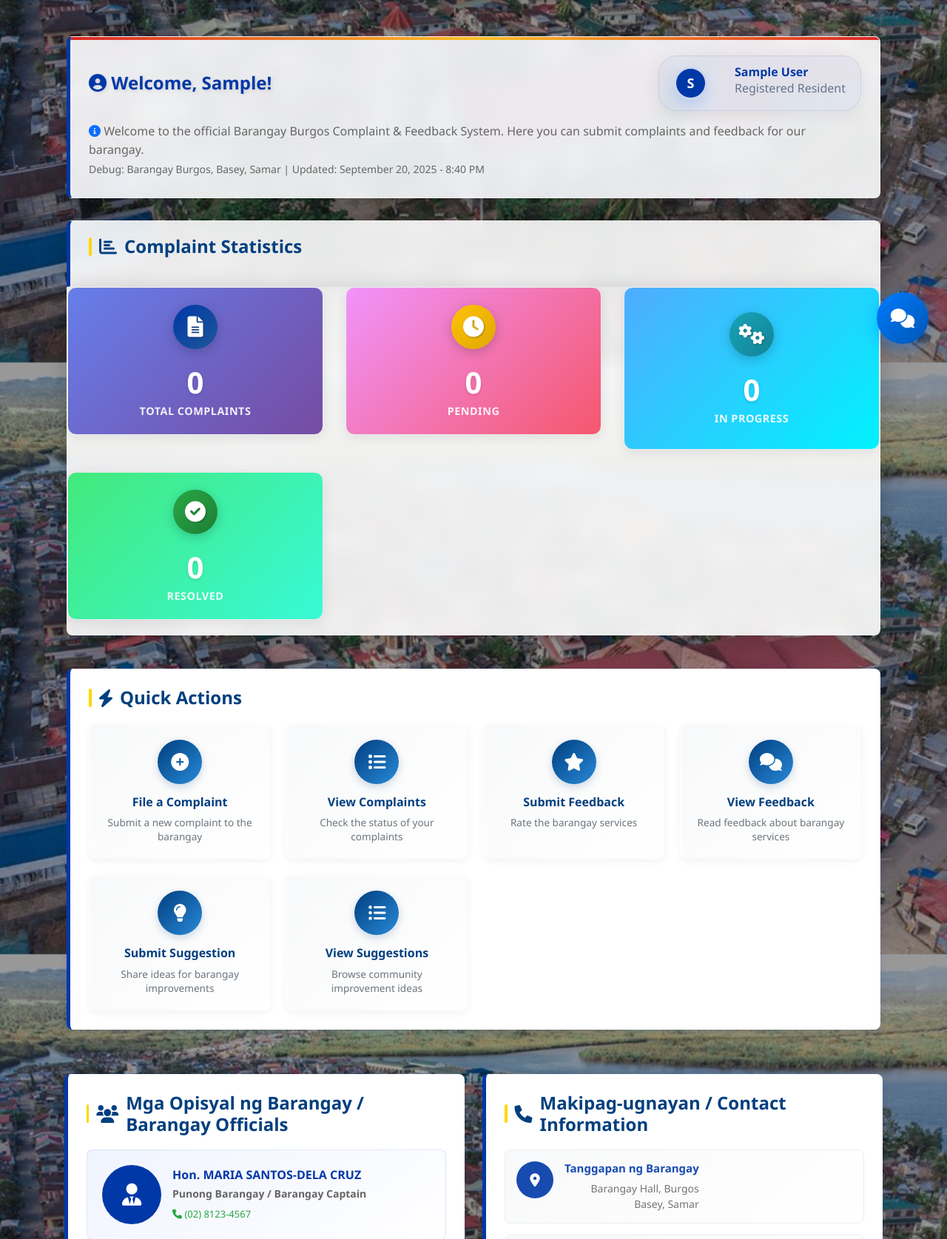
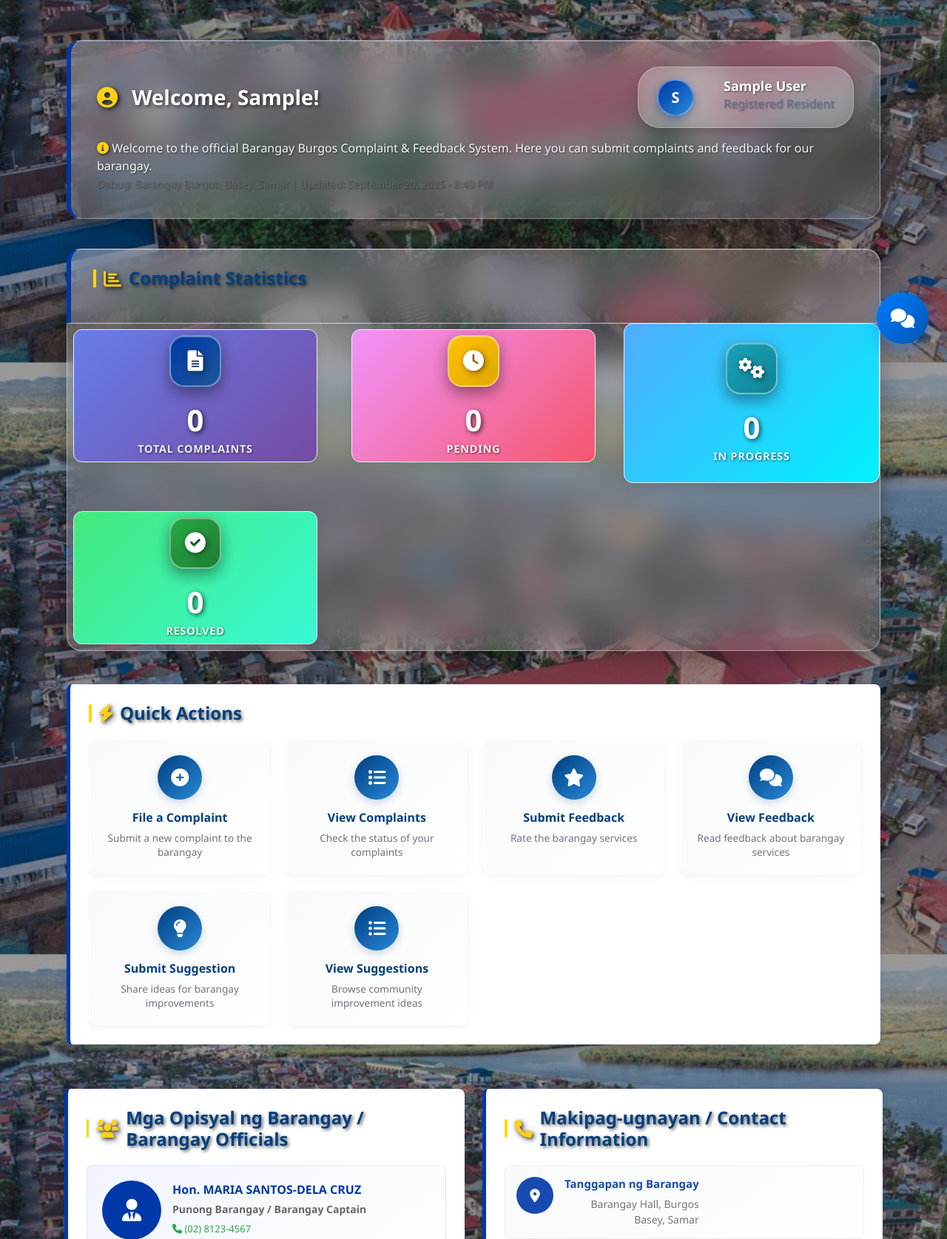
Before and after one commit to qwertyuiop547/mywebapp, a Django app: page /en/dashboard/resident/ in a window 1280 px wide. Shown: the part 310-1985 px from the top of the page at 74% size. Run offline with Django 5.2, Linux system fonts and the light colour scheme; the visitor is signed in with stand-in values (Sample User, id 1); data that the repository does not hold is empty; some libraries are stand-ins or nearby versions.

Commit message:
PREMIUM DASHBOARD: Complete glass morphism enhancement for statistics section with Philippine flag colors

```diff
--- a/templates/dashboard/resident_dashboard.html
+++ b/templates/dashboard/resident_dashboard.html
@@ -39,16 +39,48 @@
         color: #333;
     }
 
-    /* Dashboard Welcome Section */
+    /* Enhanced Dashboard Welcome Section - Beautiful Glass Morphism */
     .dashboard-welcome {
-        background: rgba(255, 255, 255, 0.9);
-        backdrop-filter: blur(10px);
-        border-radius: var(--border-radius);
-        padding: 25px;
-        margin: 25px 0;
-        box-shadow: 0 8px 32px rgba(0,0,0,0.2);
+        background: linear-gradient(135deg,
+            rgba(255, 255, 255, 0.25),
+            rgba(255, 255, 255, 0.1)
+        );
+        backdrop-filter: blur(20px);
+        -webkit-backdrop-filter: blur(20px);
+        border-radius: 20px;
+        padding: 35px;
+        margin: 30px 0;
+        box-shadow:
+            0 8px 32px rgba(0,0,0,0.3),
+            inset 0 1px 0 rgba(255,255,255,0.4);
         border: 1px solid rgba(255, 255, 255, 0.3);
-        border-left: 5px solid var(--ph-blue);
+        border-left: 6px solid var(--ph-blue);
+        position: relative;
+        overflow: hidden;
+        transition: all 0.3s ease;
+    }
+
+    .dashboard-welcome::before {
+        content: '';
+        position: absolute;
+        top: 0;
+        left: 0;
+        right: 0;
+        bottom: 0;
+        background: linear-gradient(135deg,
+            rgba(0, 56, 168, 0.1) 0%,
+            transparent 50%,
+            rgba(206, 17, 38, 0.05) 100%
+        );
+        pointer-events: none;
+        border-radius: 20px;
+    }
+
+    .dashboard-welcome:hover {
+        transform: translateY(-2px);
+        box-shadow:
+            0 12px 40px rgba(0,0,0,0.4),
+            inset 0 1px 0 rgba(255,255,255,0.5);
     }
 
     .welcome-header {
@@ -59,123 +91,213 @@
     }
 
     .welcome-title {
-        font-size: 24px;
-        color: var(--ph-blue);
+        font-size: 28px;
+        color: #ffffff;
         font-weight: 700;
         margin: 0;
+        text-shadow: 2px 2px 4px rgba(0,0,0,0.6);
+        position: relative;
+        z-index: 2;
+    }
+
+    .welcome-title i {
+        color: var(--ph-yellow);
+        margin-right: 12px;
+        filter: drop-shadow(2px 2px 4px rgba(0,0,0,0.4));
     }
 
     .welcome-message {
         margin: 0;
-        color: #666;
+        color: rgba(255, 255, 255, 0.95);
         font-size: 16px;
+        text-shadow: 1px 1px 2px rgba(0,0,0,0.5);
+        position: relative;
+        z-index: 2;
+        line-height: 1.5;
+    }
+
+    .welcome-message small {
+        color: rgba(255, 255, 255, 0.8);
+        text-shadow: 1px 1px 2px rgba(0,0,0,0.4);
+    }
+
+    .welcome-message .text-primary {
+        color: var(--ph-yellow) !important;
+        filter: drop-shadow(1px 1px 2px rgba(0,0,0,0.4));
     }
 
     .user-info {
         display: flex;
         align-items: center;
-        gap: 12px;
-        background: rgba(0,56,168,0.05);
-        padding: 12px 20px;
-        border-radius: 25px;
-        border: 1px solid rgba(0,56,168,0.1);
+        gap: 15px;
+        background: rgba(255, 255, 255, 0.2);
+        backdrop-filter: blur(10px);
+        padding: 15px 25px;
+        border-radius: 30px;
+        border: 1px solid rgba(255, 255, 255, 0.3);
+        position: relative;
+        z-index: 2;
+        box-shadow: 0 4px 15px rgba(0,0,0,0.2);
     }
 
     .user-avatar {
-        width: 45px;
-        height: 45px;
-        background: var(--ph-blue);
+        width: 50px;
+        height: 50px;
+        background: linear-gradient(135deg, var(--ph-blue), #2989d8);
         color: white;
         border-radius: 50%;
         display: flex;
         align-items: center;
         justify-content: center;
         font-weight: 700;
-        font-size: 18px;
+        font-size: 20px;
+        box-shadow: 0 4px 12px rgba(0,56,168,0.4);
+        border: 2px solid rgba(255,255,255,0.3);
     }
 
     .user-details h6 {
         margin: 0;
-        color: var(--ph-blue);
-        font-weight: 600;
-        font-size: 16px;
+        color: #ffffff;
+        font-weight: 700;
+        font-size: 18px;
+        text-shadow: 1px 1px 2px rgba(0,0,0,0.5);
     }
 
     .user-role {
         margin: 0;
-        color: #666;
-        font-size: 13px;
+        color: rgba(255, 255, 255, 0.85);
+        font-size: 14px;
         font-weight: 500;
-    }
-
-    /* Official Government Statistics Cards */
+        text-shadow: 1px 1px 2px rgba(0,0,0,0.4);
+    }
+
+    /* Enhanced Statistics Section - Premium Glass Design */
     .stats-section {
-        margin: 30px 0;
+        margin: 40px 0;
     }
 
     .section-header {
-        background: rgba(255, 255, 255, 0.9);
-        backdrop-filter: blur(10px);
-        padding: 20px 25px;
-        border-radius: var(--border-radius) var(--border-radius) 0 0;
-        border: 1px solid rgba(255, 255, 255, 0.3);
-        border-left: 5px solid var(--ph-blue);
+        background: linear-gradient(135deg,
+            rgba(255, 255, 255, 0.3),
+            rgba(255, 255, 255, 0.15)
+        );
+        backdrop-filter: blur(20px);
+        -webkit-backdrop-filter: blur(20px);
+        padding: 25px 30px;
+        border-radius: 20px 20px 0 0;
+        border: 1px solid rgba(255, 255, 255, 0.4);
+        border-left: 6px solid var(--ph-blue);
         margin-bottom: 0;
-        box-shadow: 0 8px 32px rgba(0,0,0,0.2);
+        box-shadow:
+            0 8px 32px rgba(0,0,0,0.3),
+            inset 0 1px 0 rgba(255,255,255,0.4);
+        position: relative;
+        overflow: hidden;
+    }
+
+    .section-header::before {
+        content: '';
+        position: absolute;
+        top: 0;
+        left: 0;
+        right: 0;
+        bottom: 0;
+        background: linear-gradient(135deg,
+            rgba(0, 56, 168, 0.08) 0%,
+            transparent 50%,
+            rgba(206, 17, 38, 0.04) 100%
+        );
+        pointer-events: none;
     }
 
     .section-title {
-        font-size: 18px;
-        color: var(--ph-blue);
+        font-size: 22px;
+        color: #ffffff;
         font-weight: 700;
         margin: 0;
         display: flex;
         align-items: center;
-        gap: 10px;
+        gap: 12px;
+        text-shadow: 2px 2px 4px rgba(0,0,0,0.6);
+        position: relative;
+        z-index: 2;
+    }
+
+    .section-title i {
+        color: var(--ph-yellow);
+        filter: drop-shadow(2px 2px 4px rgba(0,0,0,0.4));
     }
 
     .stats-grid {
         display: grid;
         grid-template-columns: repeat(4, 1fr);
-        gap: 0;
-        background: rgba(255, 255, 255, 0.9);
-        backdrop-filter: blur(10px);
+        gap: 2px;
+        background: linear-gradient(135deg,
+            rgba(255, 255, 255, 0.25),
+            rgba(255, 255, 255, 0.1)
+        );
+        backdrop-filter: blur(20px);
+        -webkit-backdrop-filter: blur(20px);
         padding: 0;
-        border-radius: 0 0 var(--border-radius) var(--border-radius);
-        border: 1px solid rgba(255, 255, 255, 0.3);
+        border-radius: 0 0 20px 20px;
+        border: 1px solid rgba(255, 255, 255, 0.4);
         border-top: none;
-        box-shadow: 0 8px 32px rgba(0,0,0,0.2);
+        box-shadow:
+            0 8px 32px rgba(0,0,0,0.3),
+            inset 0 1px 0 rgba(255,255,255,0.4);
         overflow: hidden;
         align-items: stretch;
+        position: relative;
+    }
+
+    .stats-grid::before {
+        content: '';
+        position: absolute;
+        top: 0;
+        left: 0;
+        right: 0;
+        bottom: 0;
+        background: linear-gradient(135deg,
+            rgba(0, 56, 168, 0.05) 0%,
+            transparent 50%,
+            rgba(206, 17, 38, 0.03) 100%
+        );
+        pointer-events: none;
     }
 
     .stat-card {
-        background: transparent !important;
-        padding: 30px 20px !important;
-        border: none !important;
-        border-radius: 0 !important;
+        background: linear-gradient(135deg,
+            rgba(255, 255, 255, 0.2),
+            rgba(255, 255, 255, 0.1)
+        ) !important;
+        backdrop-filter: blur(10px) !important;
+        padding: 35px 25px !important;
+        border: 1px solid rgba(255, 255, 255, 0.3) !important;
+        border-radius: 15px !important;
         text-align: center !important;
         position: relative !important;
         transition: all 0.3s ease !important;
-        height: 200px !important;
+        height: 180px !important;
         display: flex !important;
         flex-direction: column !important;
         justify-content: space-evenly !important;
         align-items: center !important;
         box-sizing: border-box !important;
-    }
-
-    .stat-card:not(:last-child) {
-        border-right: 1px solid #e9ecef;
+        margin: 8px !important;
+        z-index: 2;
     }
 
     .stat-card:hover {
-        background: #f8f9fa !important;
-        transform: translateY(-3px) !important;
-        box-shadow: 0 8px 25px rgba(0,0,0,0.1) !important;
-        border-radius: var(--border-radius) !important;
-        margin: 5px !important;
-        z-index: 2 !important;
+        background: linear-gradient(135deg,
+            rgba(255, 255, 255, 0.35),
+            rgba(255, 255, 255, 0.15)
+        ) !important;
+        transform: translateY(-5px) !important;
+        box-shadow:
+            0 12px 40px rgba(0,0,0,0.4),
+            inset 0 1px 0 rgba(255,255,255,0.5) !important;
+        border: 1px solid rgba(255, 255, 255, 0.5) !important;
+        z-index: 3 !important;
     }
 
     /* Individual card border colors */
@@ -214,63 +336,74 @@
     }
 
     .stat-card .stat-number {
-        font-size: 36px !important;
+        font-size: 42px !important;
         font-weight: 800 !important;
-        color: var(--ph-blue) !important;
+        color: #ffffff !important;
         margin: 0 !important;
         line-height: 1 !important;
-        text-shadow: 0 2px 4px rgba(0,0,0,0.1) !important;
+        text-shadow: 2px 2px 6px rgba(0,0,0,0.7) !important;
         flex-shrink: 0 !important;
+        position: relative;
+        z-index: 2;
     }
 
     .stat-card .stat-label {
-        font-size: 12px !important;
-        color: #666 !important;
-        font-weight: 600 !important;
+        font-size: 13px !important;
+        color: rgba(255, 255, 255, 0.9) !important;
+        font-weight: 700 !important;
         text-transform: uppercase !important;
-        letter-spacing: 0.5px !important;
+        letter-spacing: 0.8px !important;
         margin: 0 !important;
-        line-height: 1.2 !important;
+        line-height: 1.3 !important;
         text-align: center !important;
         flex-shrink: 0 !important;
+        text-shadow: 1px 1px 3px rgba(0,0,0,0.6) !important;
+        position: relative;
+        z-index: 2;
     }
 
     .stat-card .stat-label small {
         display: block !important;
         font-size: 11px !important;
-        color: #999 !important;
+        color: rgba(255, 255, 255, 0.7) !important;
         font-weight: 400 !important;
         text-transform: none !important;
         letter-spacing: 0 !important;
         margin-top: 3px !important;
+        text-shadow: 1px 1px 2px rgba(0,0,0,0.5) !important;
     }
 
     .stat-card .stat-icon {
-        width: 60px !important;
-        height: 60px !important;
-        margin: 0 !important;
-        border-radius: 50% !important;
+        width: 70px !important;
+        height: 70px !important;
+        margin: 0 0 15px 0 !important;
+        border-radius: 20px !important;
         display: flex !important;
         align-items: center !important;
         justify-content: center !important;
-        font-size: 24px !important;
-        color: white !important;
-        box-shadow: 0 4px 15px rgba(0,0,0,0.2) !important;
-        text-shadow: 1px 1px 2px rgba(0,0,0,0.3) !important;
+        box-shadow:
+            0 8px 20px rgba(0,0,0,0.4),
+            inset 0 1px 0 rgba(255,255,255,0.3) !important;
+        border: 2px solid rgba(255,255,255,0.4) !important;
         flex-shrink: 0 !important;
+        position: relative;
+        z-index: 2;
+        backdrop-filter: blur(5px);
     }
 
     .stat-icon i {
         color: white !important;
-        font-size: 28px !important;
-        text-shadow: 1px 1px 2px rgba(0,0,0,0.3) !important;
-        opacity: 1 !important;
+        font-size: 32px !important;
+        text-shadow: 2px 2px 4px rgba(0,0,0,0.6) !important;
+        display: block !important;
         visibility: visible !important;
+        filter: drop-shadow(2px 2px 4px rgba(0,0,0,0.4));
     }
 
     .stat-icon.total {
         background: linear-gradient(135deg, var(--ph-blue), #1e5799) !important;
     }
+
     .stat-icon.pending {
         background: linear-gradient(135deg, var(--gov-warning), #e0a800) !important;
     }
```
